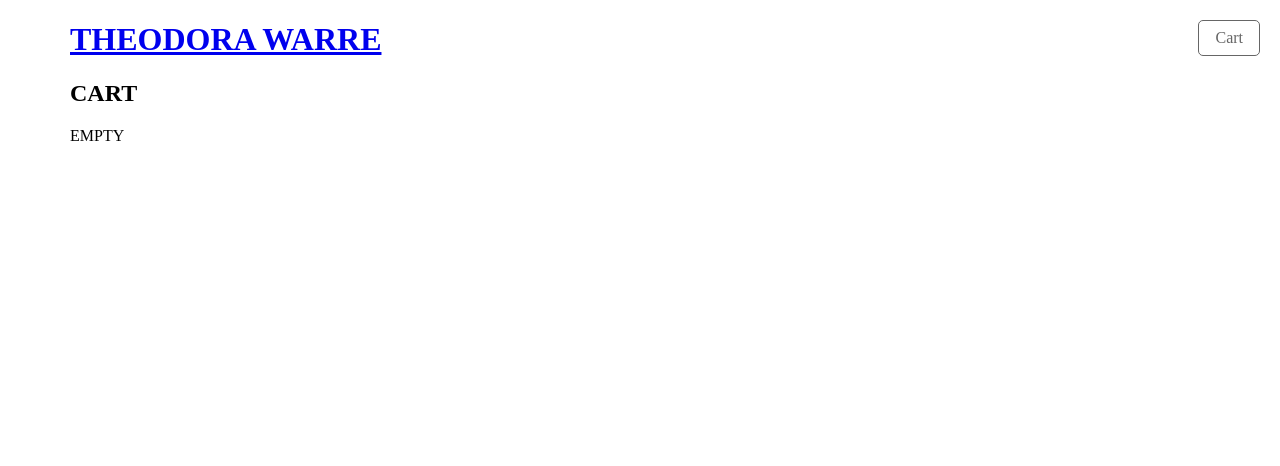
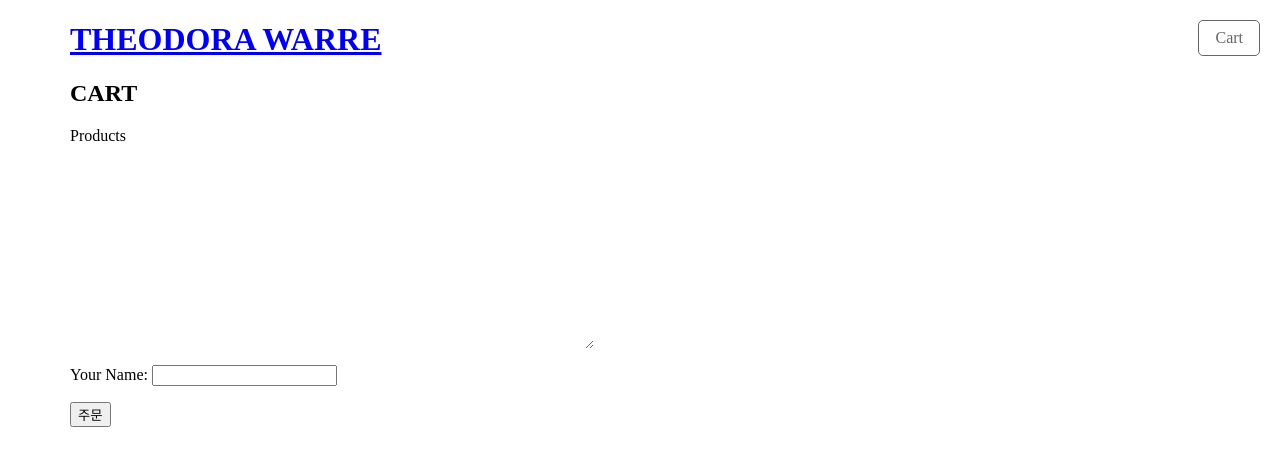
Before and after one commit to sugar-free-cake/-gatsby-study-3, a Gatsby site: page /cart in a window 1280 px wide. Built offline with nearby package versions, Linux system fonts and the light colour scheme; Gatsby itself is replaced by a stand-in of ours.

Commit message:
폼수정

```diff
--- a/src/pages/cart.js
+++ b/src/pages/cart.js
@@ -18,7 +18,7 @@ const Textarea = styled.textarea`
 
 const Cart = () => {
 
-    const [cartData, setCartData ] = useState(0);
+    const [cartData, setCartData ] = useState('');
 
     useEffect(() => {
       const cart = JSON.parse(localStorage.getItem("cart")) || [];
@@ -36,27 +36,19 @@ const Cart = () => {
         <Layout>
             <h2>CART</h2>
 
-            <form name="Order Form" method="post" netlify data-netlify="true" data-netlify-honeypot="bot-field">
+            <form name="Order Form" method="post" data-netlify="true" data-netlify-honeypot="bot-field">
                     <input type="hidden" name="bot-field" />
                     <input type="hidden" name="form-name" value="Order Form" />
 
-            {
-             cartData ? (
-                <>
                     <div>
                         <label>Products</label>
-                        <Textarea name="products" readOnly value={cartData} />
+                        <Textarea name="products" readOnly value={cartData} required/>
                     </div>
                     <p>
                         <label>Your Name: <input type="text" name="name" required/></label>
                     </p>
                     <button type="submit">주문</button>
-                </>
 
-             ) : (
-                 <div>EMPTY</div>
-             )
-            }
             </form>
         </Layout>
     )
--- a/src/pages/index.js
+++ b/src/pages/index.js
@@ -30,6 +30,7 @@ export const query = graphql`
     allContentfulProducts {
       edges {
         node {
+          id
           title
           slug
           price
--- a/src/templates/product.js
+++ b/src/templates/product.js
@@ -26,10 +26,9 @@ const addCart = (id, title, price ) => {
 
 }
 
-function Product({data, cartNum}) {
+function Product({data}) {
   return (
     <Layout>
-      {console.log(cartNum)}
     <p>{data.contentfulProducts.title}</p>
     <p>{data.contentfulProducts.price}</p>
     <button onClick={()=>addCart(data.contentfulProducts.id,
```
